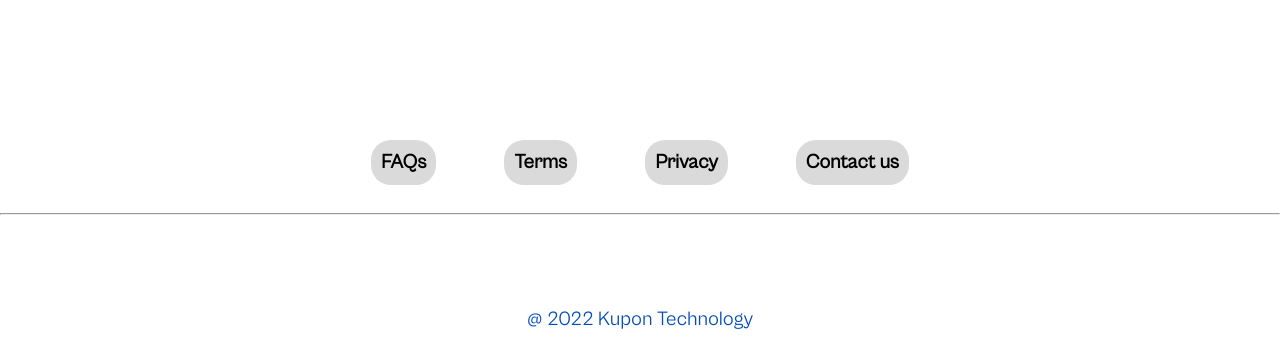
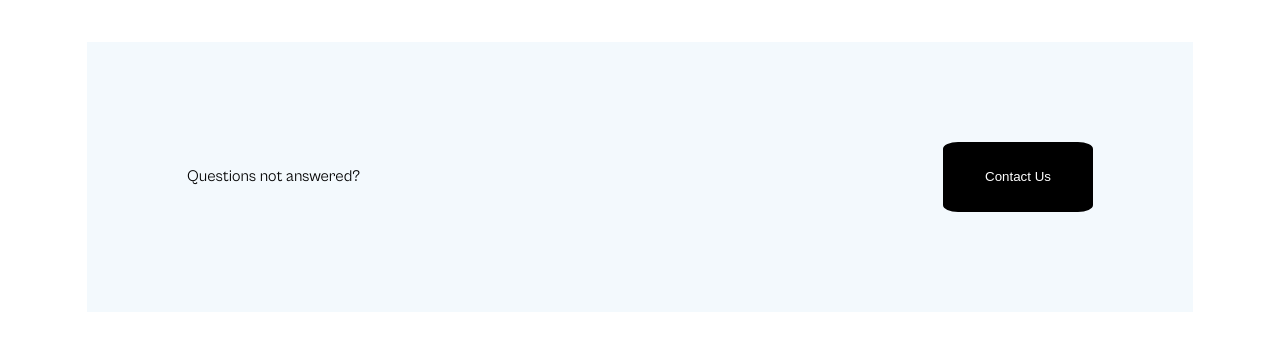
Before and after one commit to devs-22/Kupon-V2, a React (Create React App) app: page /FAQ in a window 1280 px wide. Shown: the part 150-512 px from the top of the page. Built offline with nearby package versions, Linux system fonts and the light colour scheme.

Commit message:
button fix

```diff
--- a/src/pages/FAQ/FAQ.scss
+++ b/src/pages/FAQ/FAQ.scss
@@ -1,3 +1,4 @@
+@import 'src/base';
 .FAQ__root{
     .FAQ__topic{
         display: flex;
@@ -32,10 +33,36 @@
         min-width: 500px;
         max-height: 652px;
         border-radius: 10px;
+        line-height: 50px;
         p{
             font-weight: 400;
             font-size: 32px;
             line-height: 80px;
+            padding: 10% 10% 10% 10%;
+        }
+    }
+    .questions{
+        display: flex;
+        padding: 100px;
+        flex-direction: row;
+        align-items: center;
+        justify-content: space-between;
+        max-width: 1106px;
+        min-width: 500px;
+        width: 100%;
+        margin-top: 50px;
+        margin-left: auto;
+        margin-right: auto;
+        background: rgba(135, 190, 228, 0.1);
+
+        .contact__us__button {
+            background-color: #000000;
+            color: #ffffff;
+            font: bolder;
+            width: 150px;
+            height: 70px;
+            border: 2px solid #000000;
+            border-radius: 10%;
         }
     }
 }
--- a/src/pages/FAQ/FAQ.tsx
+++ b/src/pages/FAQ/FAQ.tsx
@@ -53,6 +53,10 @@ const config = {
                 config={config}
             />
       </section>
+      <div className="questions">
+        <p>Questions not answered?</p>
+        <button className="contact__us__button">Contact Us</button>
+      </div>
       <footer>
         <Footer />
       </footer>
```
